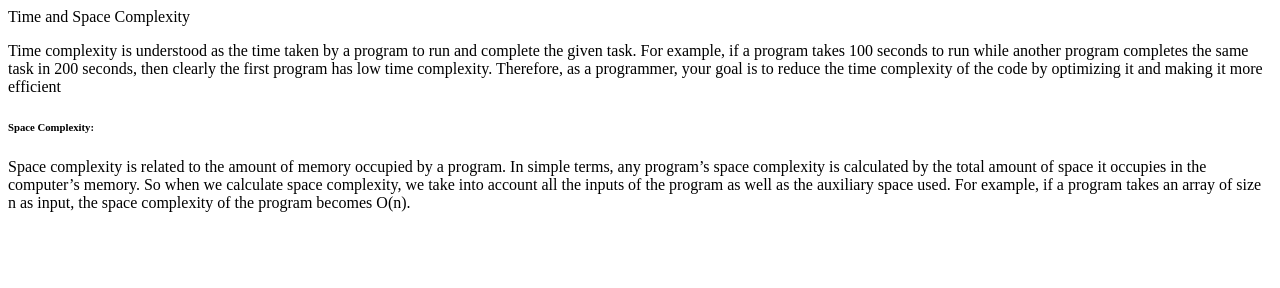
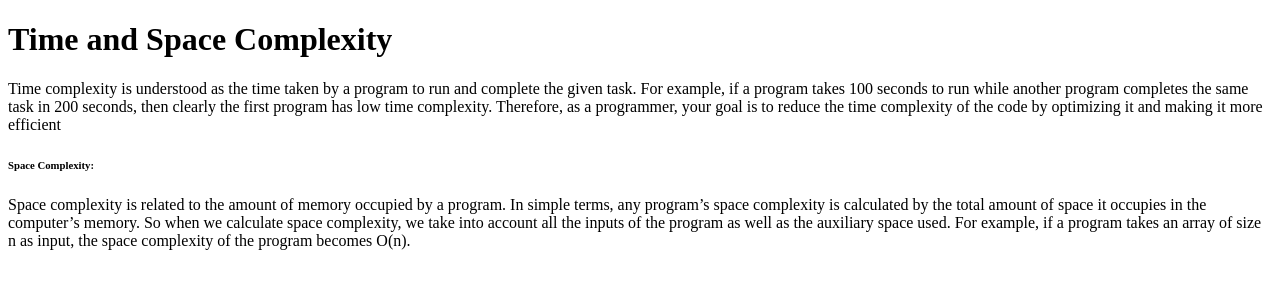
Before and after one commit to acciojob/time-and-space-complexity-raabin10, a website: page main.html in a window 1280 px wide. Drawn offline with Linux system fonts and the light colour scheme.

Commit message:
created a submission

```diff
--- a/main.html
+++ b/main.html
@@ -10,7 +10,7 @@
 	<!-- the entire body must be written by student -->
     <script type="text/javascript" src="./script.js">
 </script>
-	<header>Time and Space Complexity</header>
+	<h1>Time and Space Complexity</h1>
 	<p>	Time complexity is understood as the time taken by a program to run and complete the given task. For example, if a program takes 100 seconds to run while another program completes the same task in 200 seconds, then clearly the first program has low time complexity. Therefore, as a programmer, your goal is to reduce the time complexity of the code by optimizing it and making it more efficient</p>
      <span><h6>Space Complexity:</h6>Space complexity is related to the amount of memory occupied by a program. In simple terms, any program’s space complexity is calculated by the total amount of space it occupies in the computer’s memory. So when we calculate space complexity, we take into account all the inputs of the program as well as the auxiliary space used. For example, if a program takes an array of size n as input, the space complexity of the program becomes O(n).</spanp>
 </body>
```
